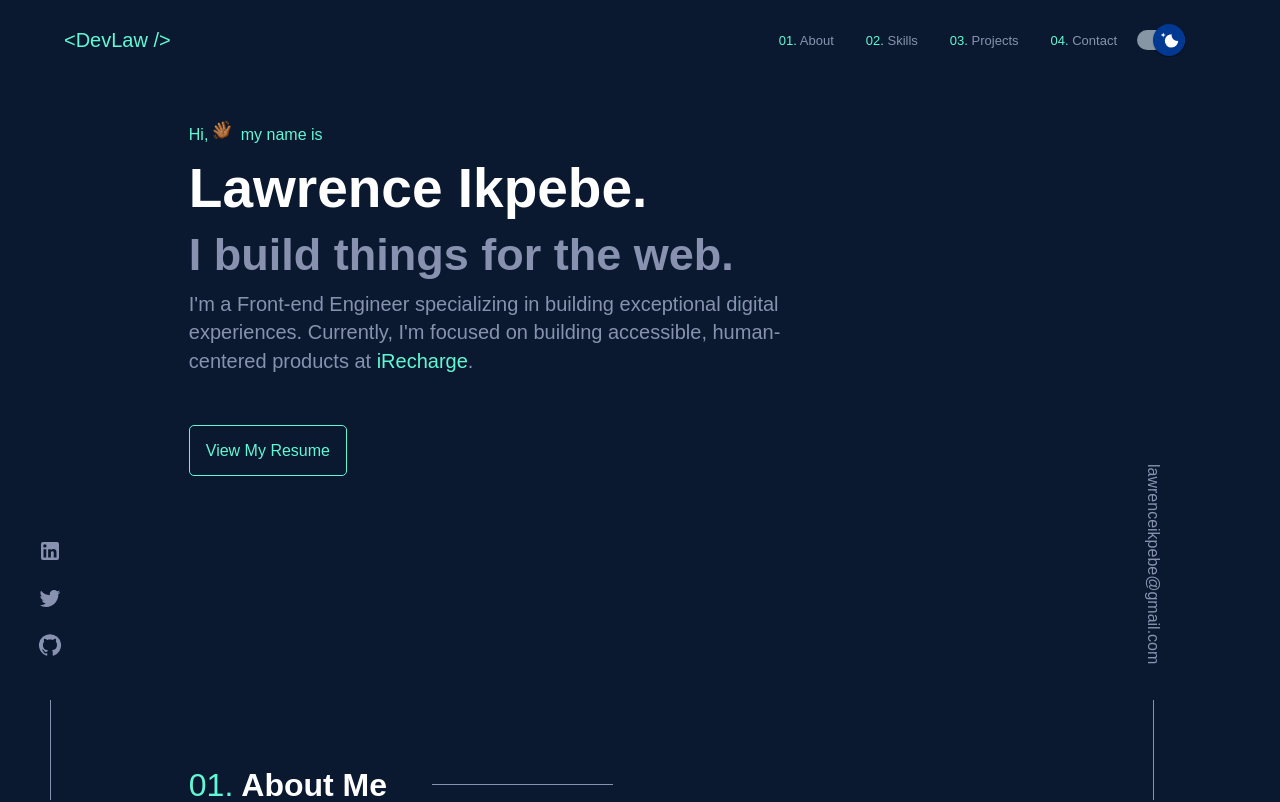
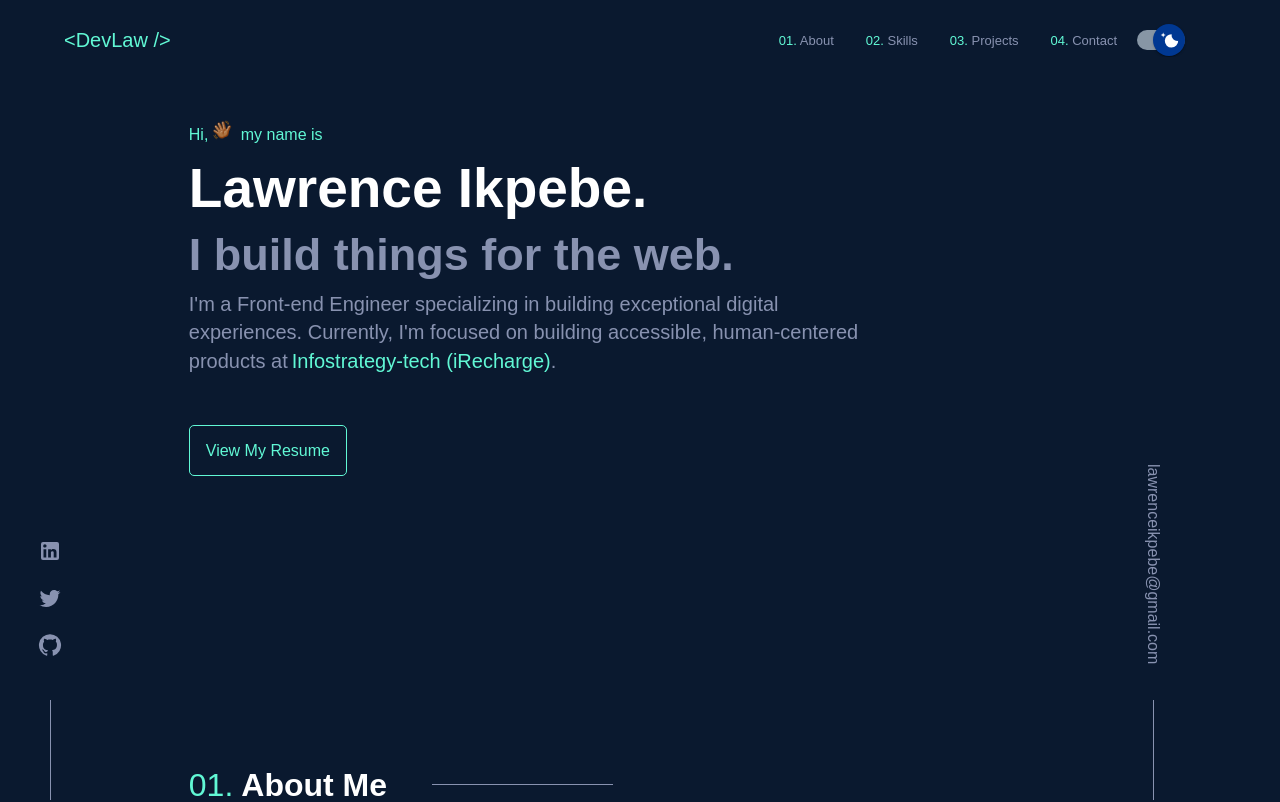
Before and after one commit to Owobilum/portfolio, a React (Create React App) app: page / in a window 1280 px wide. Shown: the top 802 px of the page. Built offline with nearby package versions, Linux system fonts and the light colour scheme; a web font is replaced by a local one.

Commit message:
modify live projects

```diff
--- a/src/App.js
+++ b/src/App.js
@@ -1,11 +1,10 @@
-import React, { useMemo, createContext, useState, Suspense } from 'react'
+import React, { useMemo, createContext, useState, useEffect } from 'react'
 import { ThemeProvider, createTheme } from '@mui/material/styles';
 import { grey } from '@mui/material/colors';
 import { CssBaseline } from '@mui/material';
 
 import Loader from './components/Loader';
-
-const Layout = React.lazy(()=> import('./components/Layout'))
+import Layout from './components/Layout';
 
 const handleTheme = (mode) => ({
   palette: {
@@ -57,16 +56,25 @@ export const ThemeModeContext = createContext('darkModeTheme')
 
 function App() {
   const [themeMode, setThemeMode] = useState('dark')
+  const [loading, setLoading] = useState(true)
 
   const darkModeTheme = useMemo(() => createTheme(handleTheme(themeMode)), [themeMode])
+
+  const handleLoading = () => setTimeout(() => setLoading(false), 2000)
+
+  useEffect(()=>{
+    handleLoading()
+  },[])
+
+  if(loading){
+    return <Loader />
+  }
 
   return (
     <ThemeProvider theme={darkModeTheme}>
       <CssBaseline />
       <ThemeModeContext.Provider value={{ themeMode, setThemeMode }}>
-        <Suspense fallback={<Loader />}>
           <Layout />
-        </Suspense>
       </ThemeModeContext.Provider>
     </ThemeProvider>
   );
--- a/src/components/sections/Hero.js
+++ b/src/components/sections/Hero.js
@@ -37,14 +37,19 @@ const Hero = () => {
                 variant="body2"
                 component="p"
                 sx={{
-                    maxWidth: 600,
+                    maxWidth: 700,
                     fontSize: 20,
                 }}
                 color="text.grey"
             >
-                I'm a Front-end Engineer specializing in building
-                exceptional digital experiences. Currently, I'm focused on building accessible,
-                human-centered products at <StyledLink href="https://irecharge.ng">iRecharge</StyledLink>.
+                <span style={{paddingRight:4}}>
+                    I'm a Front-end Engineer specializing in building
+                    exceptional digital experiences. Currently, I'm focused on building accessible,
+                    human-centered products at
+                </span>
+                 <StyledLink href="https://www.istrategytech.com/" target="_blank">
+                     Infostrategy-tech (iRecharge)
+                </StyledLink>.
             </Typography>
             <Box
                 variant="outlined"
--- a/src/utility/data/projectData.js
+++ b/src/utility/data/projectData.js
@@ -22,21 +22,27 @@ export const porfolioProjectData = [
 
 export const liveProjectData = [
     {
-        title: 'iRecharge Web v2',
+        title: 'iRecharge',
         description: 'A bill payment and data management system for selling and purchasing electricity, airtime, data and TV subscriptions.',
         stack: ['Next JS', 'Redux', 'Material UI'],
         site: 'https://www.irecharge.ng/'
     },
     {
-        title: 'Accelerate',
-        description: 'A payment collection solution for merchants.',
-        stack: ['React JS', 'Redux', 'Material UI'],
-        site: 'https://accelerate-web.netlify.app/home'
+        title: 'NEPZA Online Partners Management System',
+        description: 'A solution for digitizing the processes of the Nigeria Export Processing Zones Authority',
+        stack: ['React JS', 'Material UI'],
+        site: 'https://nepzaopms.com/'
     },
+    // {
+    //     title: 'Accelerate',
+    //     description: 'A payment collection solution for merchants.',
+    //     stack: ['React JS', 'Redux', 'Material UI'],
+    //     site: 'https://accelerate-web.netlify.app/home'
+    // },
     {
         title: 'Adara Dashboard',
         description: 'A system for managing beneficiary data and product inventory of an NGO.',
-        stack: ['React JS', 'Redux', 'Reactstrap'],
+        stack: ['React JS', 'Redux', 'React Bootstrap'],
         site: 'http://tcp.adarafoundation.org/'
     }
 ]
```
